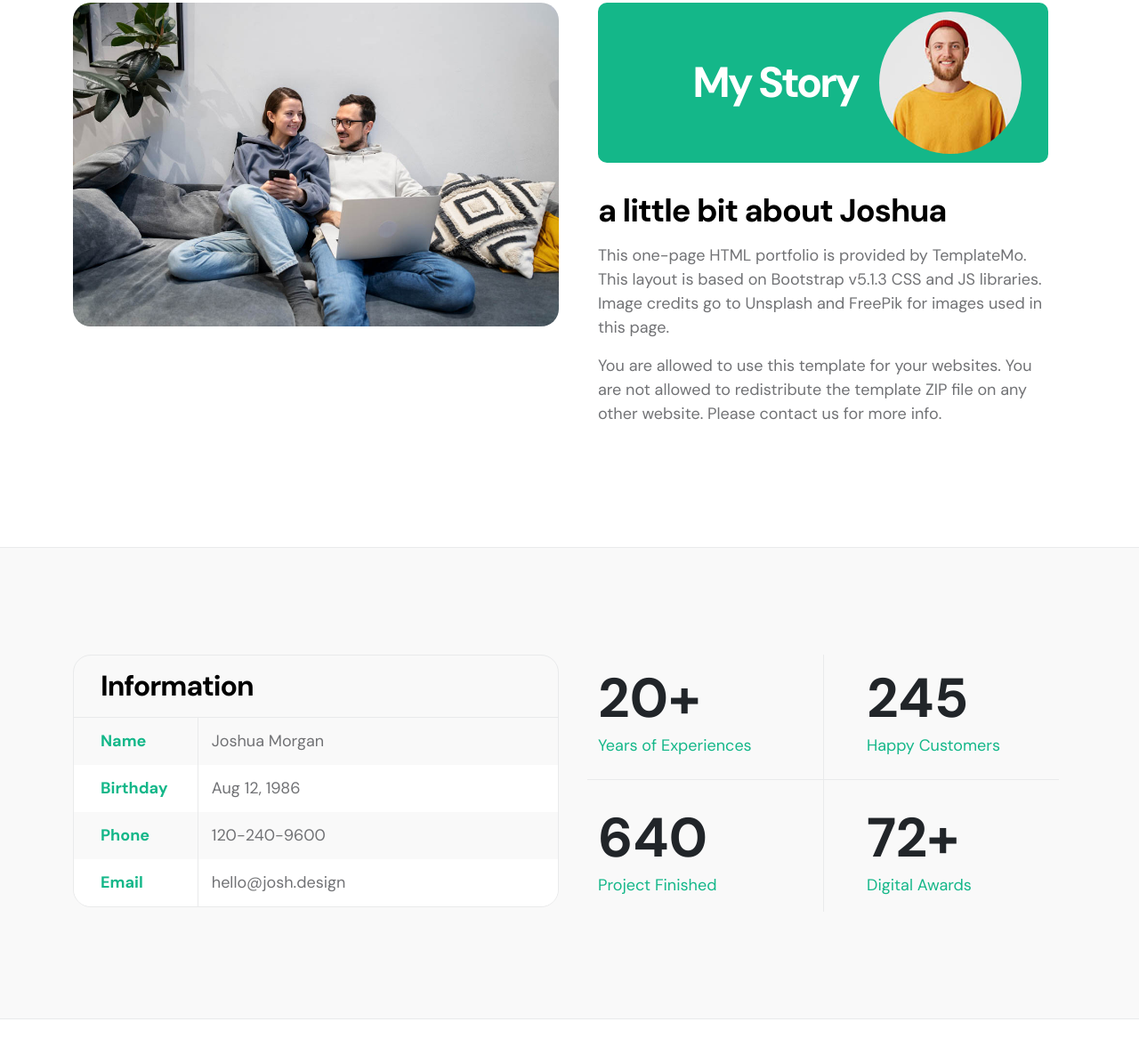
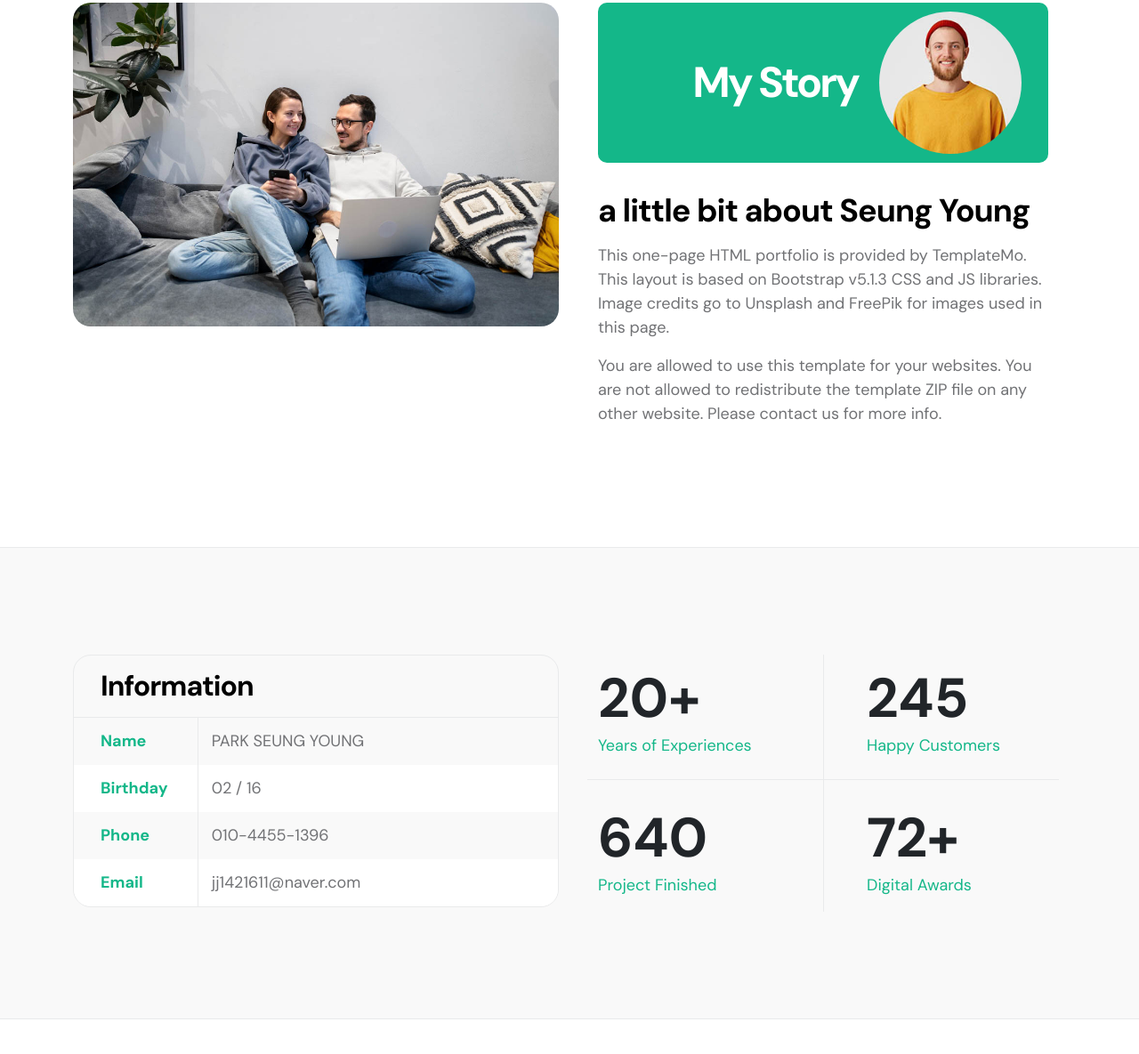
Before and after one commit to javagigig/portfolio, a plain HTML site: page portfolio/index.html in a window 1280 px wide. Shown: the part 777-1962 px from the top of the page at 89% size. Drawn offline with Linux system fonts and the light colour scheme.

Commit message:
index update
index update

```diff
--- a/portfolio/index.html
+++ b/portfolio/index.html
@@ -139,7 +139,7 @@ https://templatemo.com/tm-578-first-portfolio
                                     <img src="images/happy-bearded-young-man.jpg" class="avatar-image img-fluid" alt="">
                                 </div>
 
-                                <h3 class="pt-2 mb-3">a little bit about Joshua</h3>
+                                <h3 class="pt-2 mb-3">a little bit about Seung Young</h3>
 
                                 <p>This one-page HTML portfolio is provided by <a href="https://templatemo.com" target="_blank">TemplateMo</a>. This layout is based on Bootstrap v5.1.3 CSS and JS libraries. Image credits go to <a href="https://unsplash.com" target="_blank">Unsplash</a> and <a href="https://freepik.com" target="_blank">FreePik</a> for images used in this page.</p>
 
@@ -164,22 +164,22 @@ https://templatemo.com/tm-578-first-portfolio
                                 <div class="profile-body">
                                     <p>
                                         <span class="profile-small-title">Name</span>
-                                        <span>Joshua Morgan</span>
+                                        <span>PARK SEUNG YOUNG</span>
                                     </p>
 
                                     <p>
                                         <span class="profile-small-title">Birthday</span>
-                                        <span>Aug 12, 1986</span>
+                                        <span>02 / 16</span>
                                     </p>
 
                                     <p>
                                         <span class="profile-small-title">Phone</span>
-                                         <span><a href="tel: 305-240-9671">120-240-9600</a></span>
+                                         <span><a href="tel: 305-240-9671">010-4455-1396</a></span>
                                     </p>
 
                                     <p>
                                         <span class="profile-small-title">Email</span>
-                                        <span><a href="mailto:hello@josh.design">hello@josh.design</a></span>
+                                        <span><a href="mailto:hello@josh.design">jj1421611@naver.com</a></span>
                                     </p>
                                 </div>
                             </div>
```
